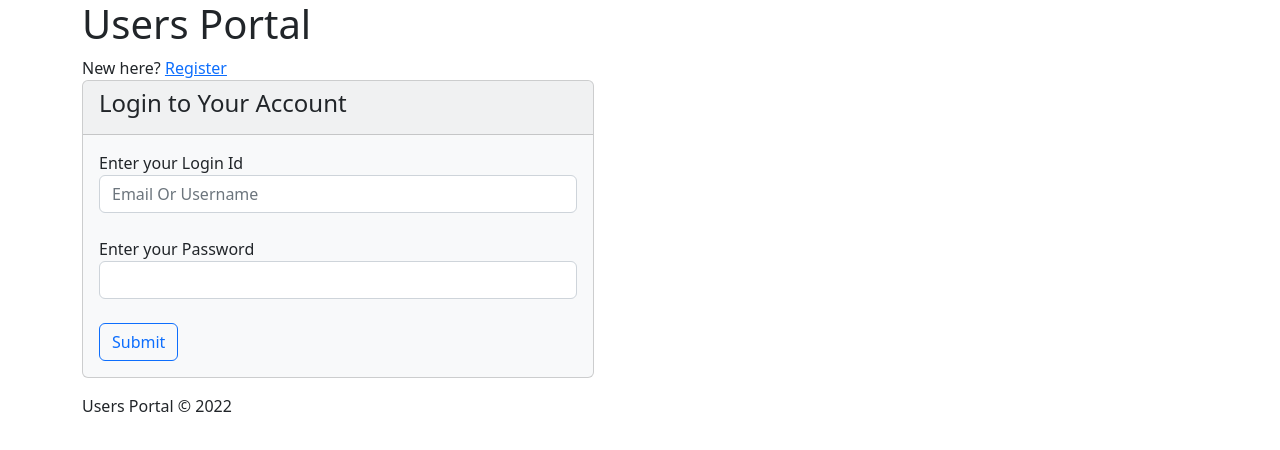
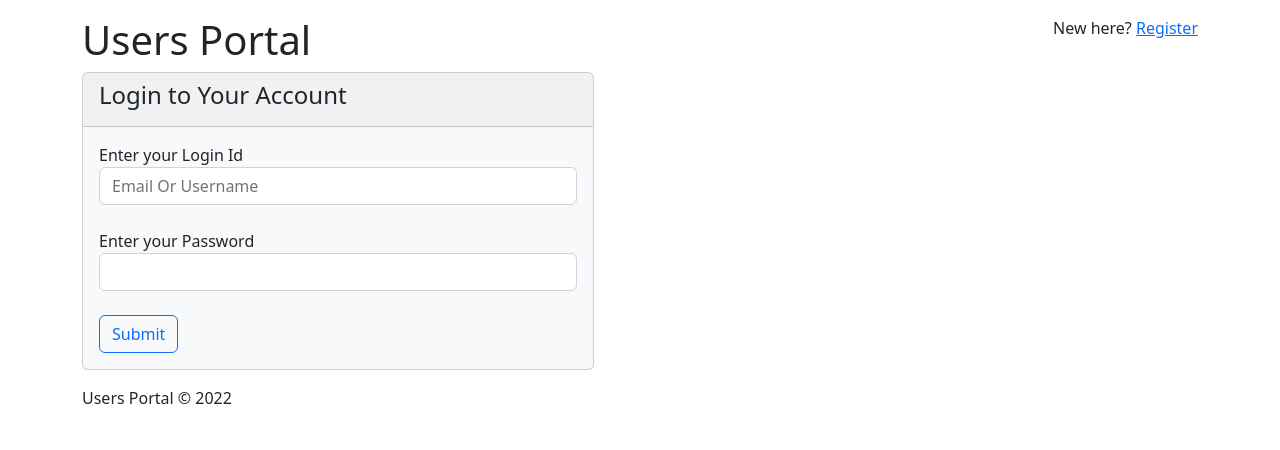
Before and after one commit to yadav-pratik/User-Database, a React (Create React App) app in the folder client/: page / in a window 1280 px wide. Shown: the top 450 px of the page. Built offline with nearby package versions, Linux system fonts and the light colour scheme.

Commit message:
client : added bootstrap to NavBar

```diff
--- a/client/src/components/NavBar.js
+++ b/client/src/components/NavBar.js
@@ -25,12 +25,12 @@ const NavBar = (props) => {
     }
 
     return (
-        <div>
+        <div className="d-flex justify-content-between mt-3 sticky-top">
             <h1>Users Portal</h1>
             {isLogged ? (
                     <div>
                         <span>Welcome {user.name}</span>
-                        <button onClick={handleLogout}>Logout</button>
+                        <button onClick={handleLogout} className="btn btn-outline-danger">Logout</button>
                     </div>
                 ) : (
                     <div>
```
